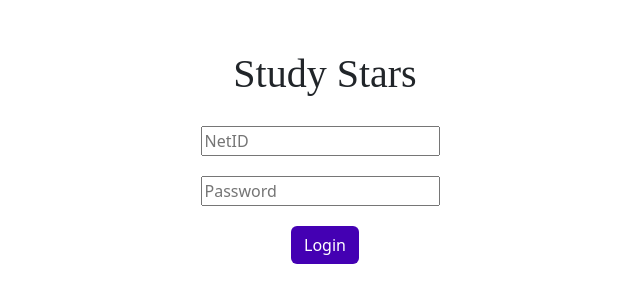
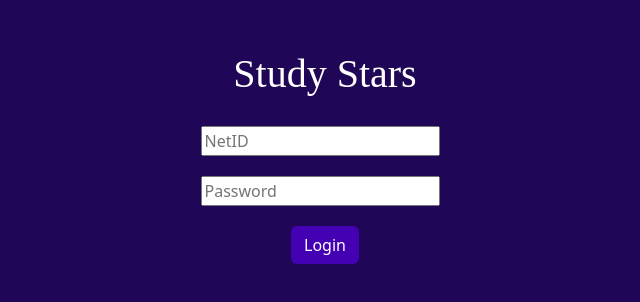
Before and after one commit to tobyestipona/StudyStars, a React (Vite) app: page / in a window 1280 px wide. Shown: the top 302 px of the page, without its empty margins (315-955 px from the left). Built offline with nearby package versions, Linux system fonts and the light colour scheme.

Commit message:
last formatting changes

```diff
--- a/src/App.css
+++ b/src/App.css
@@ -1,6 +1,8 @@
 body,
 p,
-h1,
+h1 {
+    font-family: 'EB Garamond', serif;
+}
 h2,
 h3,
 h4,
--- a/src/components/Login.tsx
+++ b/src/components/Login.tsx
@@ -19,8 +19,15 @@ function Login() {
   };
 
   return (
-    <div style={{ textAlign: "center", paddingTop: "50px" }}>
-      <h1>Study Stars</h1>
+    <div
+      style={{
+        minHeight: "100vh",
+        backgroundColor: "#200657",
+        textAlign: "center",
+        paddingTop: "50px",
+      }}
+    >
+      <h1 style={{color: "white"}}>Study Stars</h1>
       <div>
         <input
           type="text"
@@ -36,10 +43,10 @@ function Login() {
           placeholder="Password"
           value={password}
           onChange={handlePasswordChange}
-          style={{ marginRight: "10px", marginTop: "20px"  }}
+          style={{ marginRight: "10px", marginTop: "20px" }}
         />
       </div>
-      <div style={{marginTop: "20px"}}>
+      <div style={{ marginTop: "20px" }}>
         <Link to="/Question1">
           <Button color="primary" onClick={() => console.log()}>
             Login
--- a/src/components/Question1.tsx
+++ b/src/components/Question1.tsx
@@ -22,7 +22,7 @@ function Question1() {
     "Pisces",
   ];
   return (
-    <div style={{ background: "purple", textAlign: "center", paddingTop: "50px" }}>
+    <div style={{ minHeight: "100vh", background: "#200657", textAlign: "center", paddingTop: "50px" }}>
       <ListGroup
         items={items}
         heading="What star sign are you?"
--- a/src/components/Question10.tsx
+++ b/src/components/Question10.tsx
@@ -9,7 +9,7 @@ const handleSelectedItem = (item: string) => {
 function Question10() {
   let items = ["Noisy", "Too busy", "Unproductive", "Different interests", "Disorganized"];
   return (
-    <div style={{ background: "purple", textAlign: "center", paddingTop: "50px"  }}>
+    <div style={{ minHeight: "100vh", background: "#200657", textAlign: "center", paddingTop: "50px"  }}>
       <ListGroup
         items={items}
         heading="What do you NOT want in a study partner"
--- a/src/components/Question2.tsx
+++ b/src/components/Question2.tsx
@@ -9,7 +9,7 @@ const handleSelectedItem = (item: string) => {
 function Question2() {
   let items = ["Invisibility", "Super Stength"];
   return (
-    <div style={{ background: "purple", textAlign: "center", paddingTop: "50px" }}>
+    <div style={{ minHeight: "100vh", background: "#200657", textAlign: "center", paddingTop: "50px" }}>
       <ListGroup
         items={items}
         heading="Would you rather have invisibility or super strength?"
--- a/src/components/Question3.tsx
+++ b/src/components/Question3.tsx
@@ -9,7 +9,7 @@ const handleSelectedItem = (item: string) => {
 function Question3() {
   let items = ["Blub blub", "Let's go fishing!"];
   return (
-    <div style={{ background: "purple", textAlign: "center", paddingTop: "50px"  }}>
+    <div style={{ minHeight: "100vh", background: "#200657", textAlign: "center", paddingTop: "50px"  }}>
       <ListGroup
         items={items}
         heading="It's a lake day! Would you rather go fishing or turn into a fish?"
--- a/src/components/Question4.tsx
+++ b/src/components/Question4.tsx
@@ -9,7 +9,7 @@ const handleSelectedItem = (item: string) => {
 function Question4() {
   let items = ["Bear", "Giant Crab"];
   return (
-    <div style={{ background: "purple", textAlign: "center", paddingTop: "50px"  }}>
+    <div style={{ minHeight: "100vh", background: "#200657", textAlign: "center", paddingTop: "50px"  }}>
       <ListGroup
         items={items}
         heading="Would you rather fight a bear or a giant crab?"
--- a/src/components/Question5.tsx
+++ b/src/components/Question5.tsx
@@ -9,7 +9,7 @@ const handleSelectedItem = (item: string) => {
 function Question5() {
   let items = ["Lyre", "Pan Flute"];
    return (
-    <div style={{ background: "purple", textAlign: "center", paddingTop: "50px"  }}>
+    <div style={{ minHeight: "100vh", background: "#200657", textAlign: "center", paddingTop: "50px"  }}>
       <ListGroup
         items={items}
         heading="Would you rather play the lyre or pan flute?"
--- a/src/components/Question6.tsx
+++ b/src/components/Question6.tsx
@@ -9,7 +9,7 @@ const handleSelectedItem = (item: string) => {
 function Question6() {
   let items = ["Review the slides", "Do practice problems", "Let someone teach you", "Teach someone else", "Cram the night before", "Pray to the stars"];
   return (
-    <div style={{ background: "purple", textAlign: "center", paddingTop: "50px"  }}>
+    <div style={{ minHeight: "100vh", background: "#200657", textAlign: "center", paddingTop: "50px"  }}>
       <ListGroup
         items={items}
         heading="How do you prepare for upcoming tests?"
--- a/src/components/Question7.tsx
+++ b/src/components/Question7.tsx
@@ -9,7 +9,7 @@ const handleSelectedItem = (item: string) => {
 function Question7() {
   let items = ["Praise from others", "Your own ambition", "A reward/prize", "A consequence", "The deadline"];
   return (
-    <div style={{ background: "purple", textAlign: "center", paddingTop: "50px"  }}>
+    <div style={{ minHeight: "100vh", background: "#200657", textAlign: "center", paddingTop: "50px"  }}>
       <ListGroup
         items={items}
         heading="What motivates you to reach for the stars?"
--- a/src/components/Question8.tsx
+++ b/src/components/Question8.tsx
@@ -9,10 +9,10 @@ const handleSelectedItem = (item: string) => {
 function Question8() {
   let items = ["Telescope", "Food", "Chairs/Blanket", "Insect repellant", "Winging it"];
   return (
-    <div style={{ background: "purple", textAlign: "center", paddingTop: "50px"  }}>
+    <div style={{ minHeight: "100vh", background: "#200657", textAlign: "center", paddingTop: "50px"  }}>
       <ListGroup
         items={items}
-        heading="You and your partner are going stargazing. What are you priotizing?"
+        heading="You and your partner are going stargazing. What are you prioritizing?"
         onSelectItem={handleSelectedItem}
       />
       <div style={{ display: "flex", justifyContent: "space-between" }}>
--- a/src/components/Question9.tsx
+++ b/src/components/Question9.tsx
@@ -9,7 +9,7 @@ const handleSelectedItem = (item: string) => {
 function Question9() {
   let items = ["Their intelligence", "Keeping you on task", "Chill and patient", "Life of the party", "Has good study music"];
   return (
-    <div style={{ background: "purple", textAlign: "center", paddingTop: "50px"  }}>
+    <div style={{ minHeight: "100vh", background: "#200657", textAlign: "center", paddingTop: "50px"  }}>
       <ListGroup
         items={items}
         heading="What do you value most in a study partner?"
```
